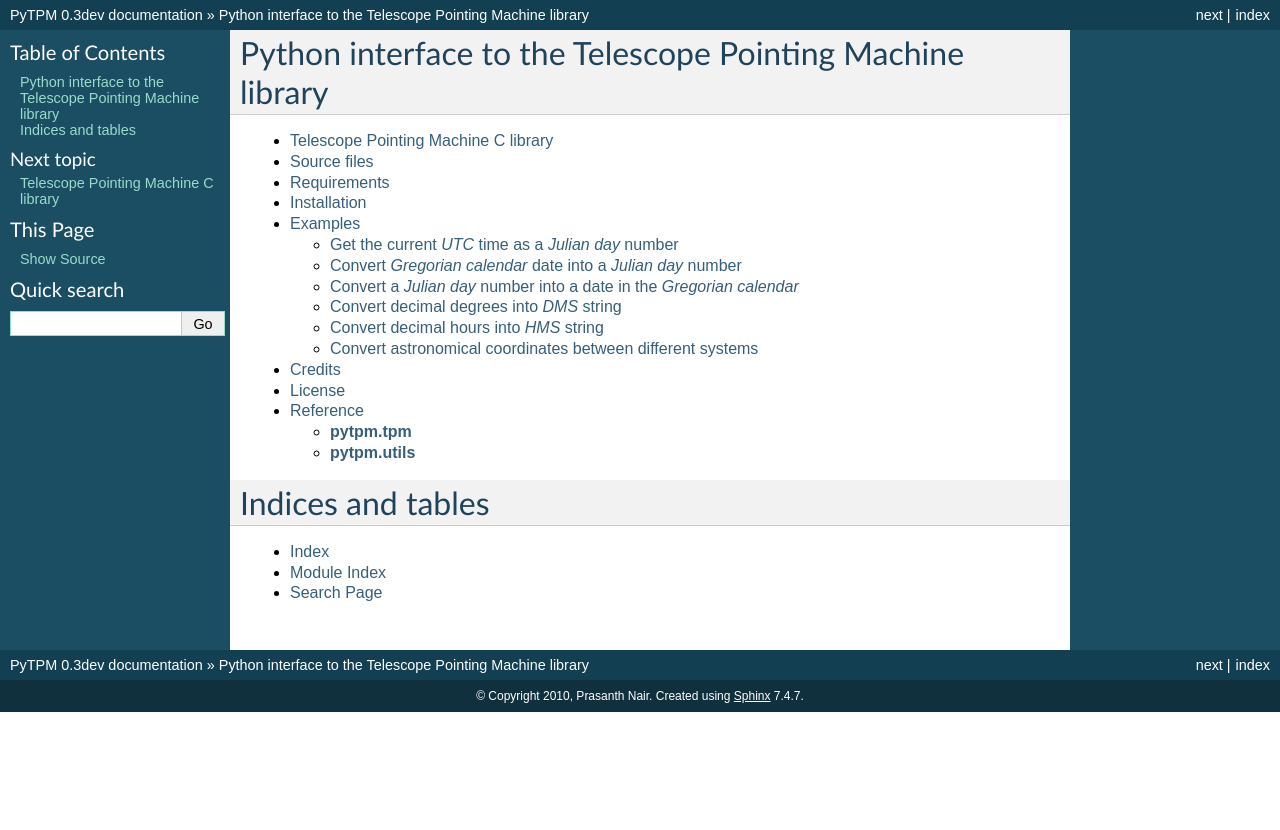
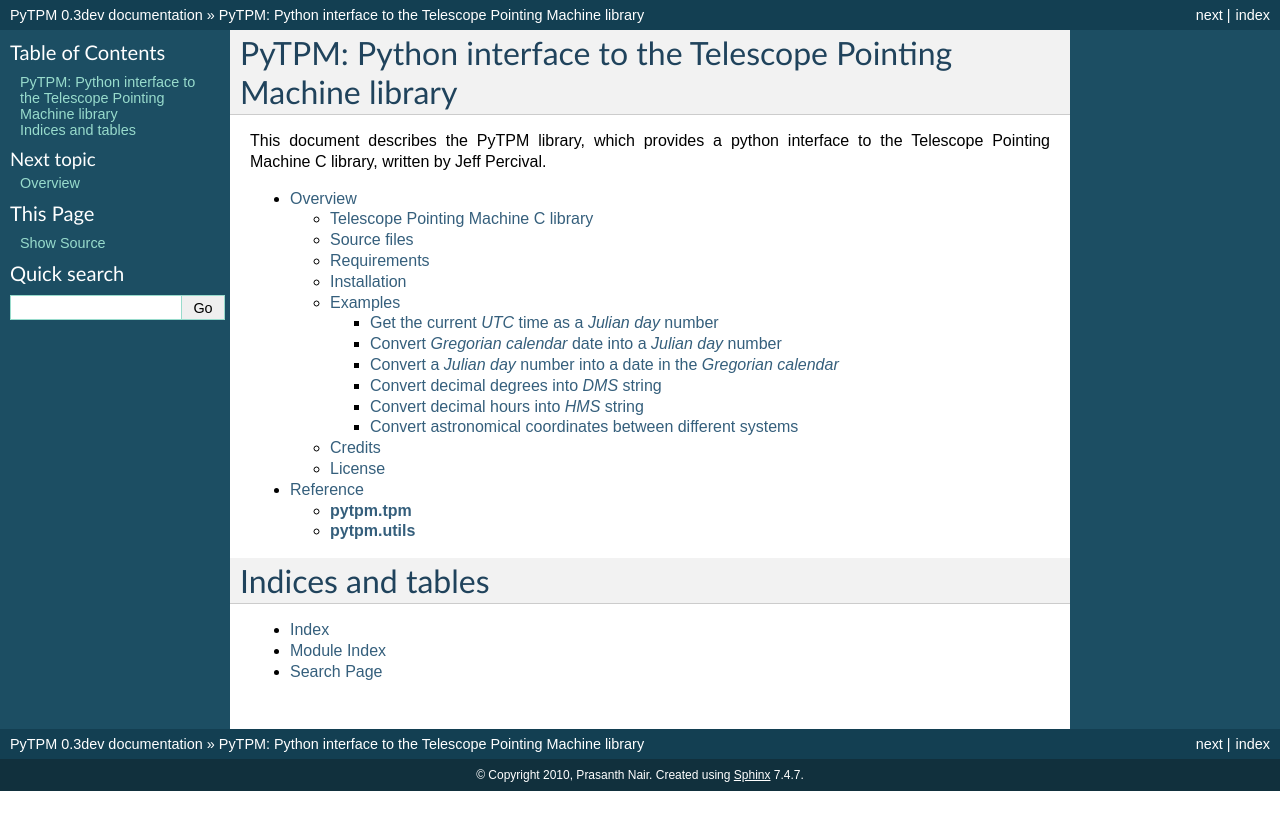
Before and after one commit to phn/pytpm, a Sphinx documentation site: the page built from doc/index.rst, in a window 1280 px wide. Shown: the top 830 px of the page. Built offline with Sphinx 7.4.7, drawn with Linux system fonts in a browser that asks for light colours; formulas are drawn with MathJax 3.

Commit message:
Moved main.rst to overview.rst; added text to index.rst.
Main page is index.rst. Links will be provided to overview and library
reference from this page. Library reference

```diff
--- a/doc/index.rst
+++ b/doc/index.rst
@@ -3,13 +3,17 @@
    You can adapt this file completely to your liking, but it should at least
    contain the root `toctree` directive.
 
-Python interface to the Telescope Pointing Machine library
-==========================================================
+PyTPM: Python interface to the Telescope Pointing Machine library
+=================================================================
+
+This document describes the PyTPM library, which provides a python
+interface to the Telescope Pointing Machine C library, written by Jeff
+Percival.
 
 .. toctree::
    :maxdepth: 0
 
-   main.rst
+   overview.rst
    reference.rst
 
 Indices and tables
--- a/doc/main.rst
+++ b/doc/overview.rst
@@ -1,5 +1,9 @@
+==========
+ Overview
+==========
+
 Telescope Pointing Machine C library
-------------------------------------
+====================================
 
 .. _Telescope Pointing Machine: http://www.sal.wisc.edu/~jwp/astro/tpm/tpm.html
 .. _Jeff Percival: http://www.sal.wisc.edu/~jwp/
@@ -30,7 +34,7 @@ to perform coordinate conversions. This function is an interface to a
 function of the same name provided in the file *convert.c*.
 
 Source files
-------------
+============
 
 The source code for *pytpm* can be found at http://github.com/phn/pytpm.
 
@@ -54,7 +58,7 @@ regenerate the SWIG output files, if needed. This file also lists
 commands for creating the file *_tpm.so*.
 
 Requirements
-------------
+============
 
 + A recent version of Python and gcc
 + swig, if the swig output files are to be regenerated.
@@ -62,7 +66,7 @@ Requirements
 This library was tested using python 2.6 and gcc 4.4, on Fedora 13.
 
 Installation
-------------
+============
 
 The package can be installed by running the command
 
@@ -106,7 +110,7 @@ header files, e.g., */usr*, for */usr/include/python2.6*
 
 
 Examples
---------
+========
 
 Import the module. Code fragments in the following sections are from an
 ipython_ terminal session.
@@ -121,7 +125,7 @@ ipython_ terminal session.
 
 
 Get the current *UTC* time as a *Julian day* number
-~~~~~~~~~~~~~~~~~~~~~~~~~~~~~~~~~~~~~~~~~~~~~~~~~~~
+---------------------------------------------------
 
 .. sourcecode:: ipython
 
@@ -143,7 +147,7 @@ The function ``tpm.utc_now()`` returns the current *UTC* time as a
 represenation of a *Julian day* number.
 
 Convert *Gregorian calendar* date into a *Julian day* number
-~~~~~~~~~~~~~~~~~~~~~~~~~~~~~~~~~~~~~~~~~~~~~~~~~~~~~~~~~~~~
+------------------------------------------------------------
 
 .. sourcecode:: ipython
 
@@ -159,7 +163,7 @@ as  YYYY, MM, DD, into the corresponding *Julian day* number for
 midday, 12H 00M 00S, of that date.
 
 Convert a *Julian day* number into a date in the *Gregorian calendar*
-~~~~~~~~~~~~~~~~~~~~~~~~~~~~~~~~~~~~~~~~~~~~~~~~~~~~~~~~~~~~~~~~~~~~~
+---------------------------------------------------------------------
 
 .. sourcecode:: ipython
 
@@ -177,7 +181,7 @@ calendar*, in which the time corresponding to the given *Julian day*
 number occurs.
 
 Convert decimal degrees into *DMS* string
-~~~~~~~~~~~~~~~~~~~~~~~~~~~~~~~~~~~~~~~~~
+-----------------------------------------
 
 .. sourcecode:: ipython
 
@@ -228,7 +232,7 @@ string.
 
 
 Convert decimal hours into *HMS* string
-~~~~~~~~~~~~~~~~~~~~~~~~~~~~~~~~~~~~~~~
+---------------------------------------
 
 .. sourcecode:: ipython
 
@@ -242,7 +246,7 @@ Convert decimal hours into *HMS* string
 
 
 Convert astronomical coordinates between different systems
-~~~~~~~~~~~~~~~~~~~~~~~~~~~~~~~~~~~~~~~~~~~~~~~~~~~~~~~~~~
+----------------------------------------------------------
 
 *TPM* uses the concept of *states* while performing coordinate
 transformations. A *state* is defined by various parameters such as
@@ -432,7 +436,7 @@ system into (Az, EL) for KPNO, at the Julian day number 2455363.5 .
 
 
 Credits
--------
+=======
 
 `Jeff Percival`_ wrote the TPM__ C library. See
 src/tpm/TPM_LICENSE.txt for TPM license. The version used here was
@@ -443,7 +447,7 @@ etc., for the *pytpm* library.
 __ Telescope Pointing Machine
 
 License
--------
+=======
 
 See src/tpm/TPM_LICENSE.txt for TPM license. Code for the python
 binding itself is released under the BSD license. See LICENSE.txt.
```
